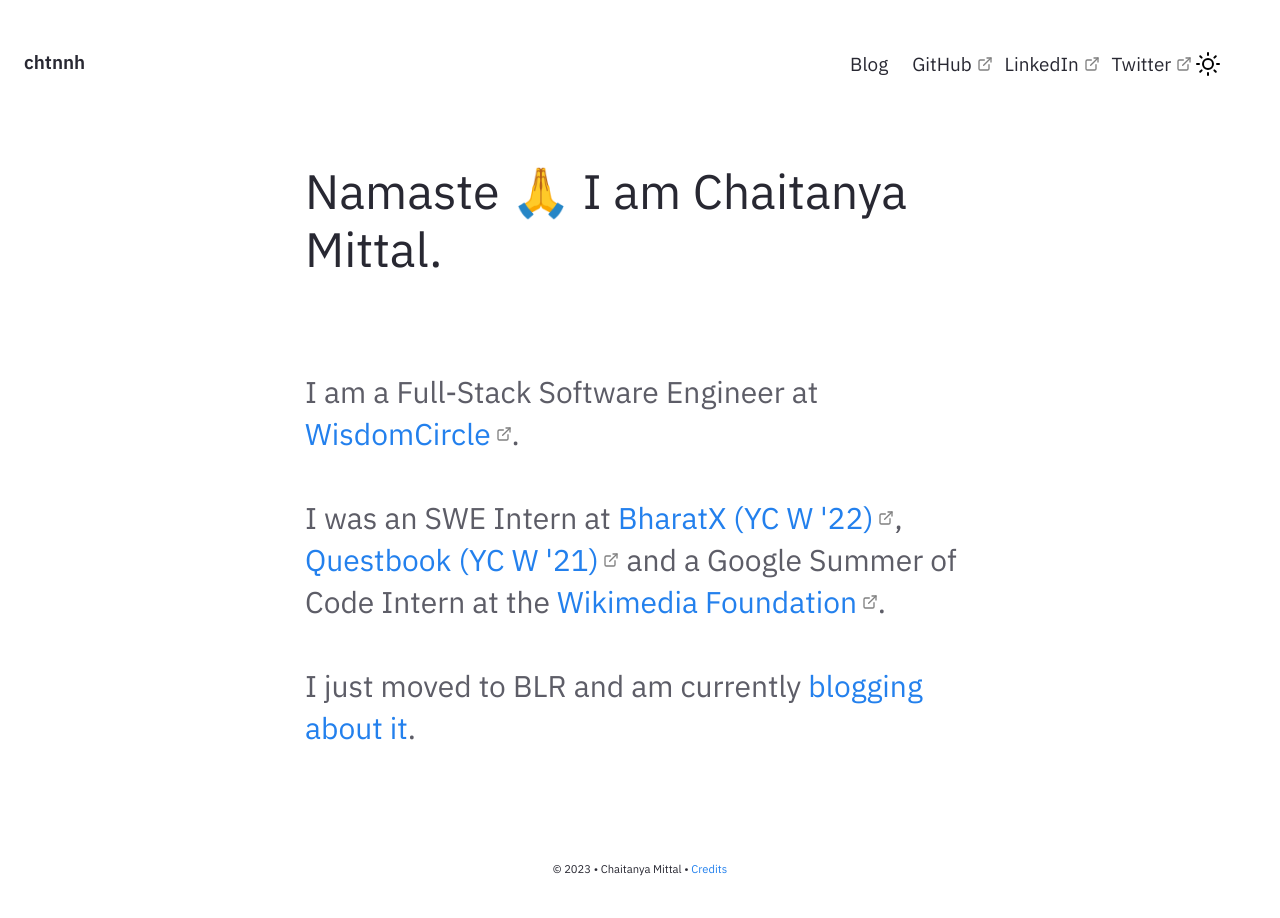
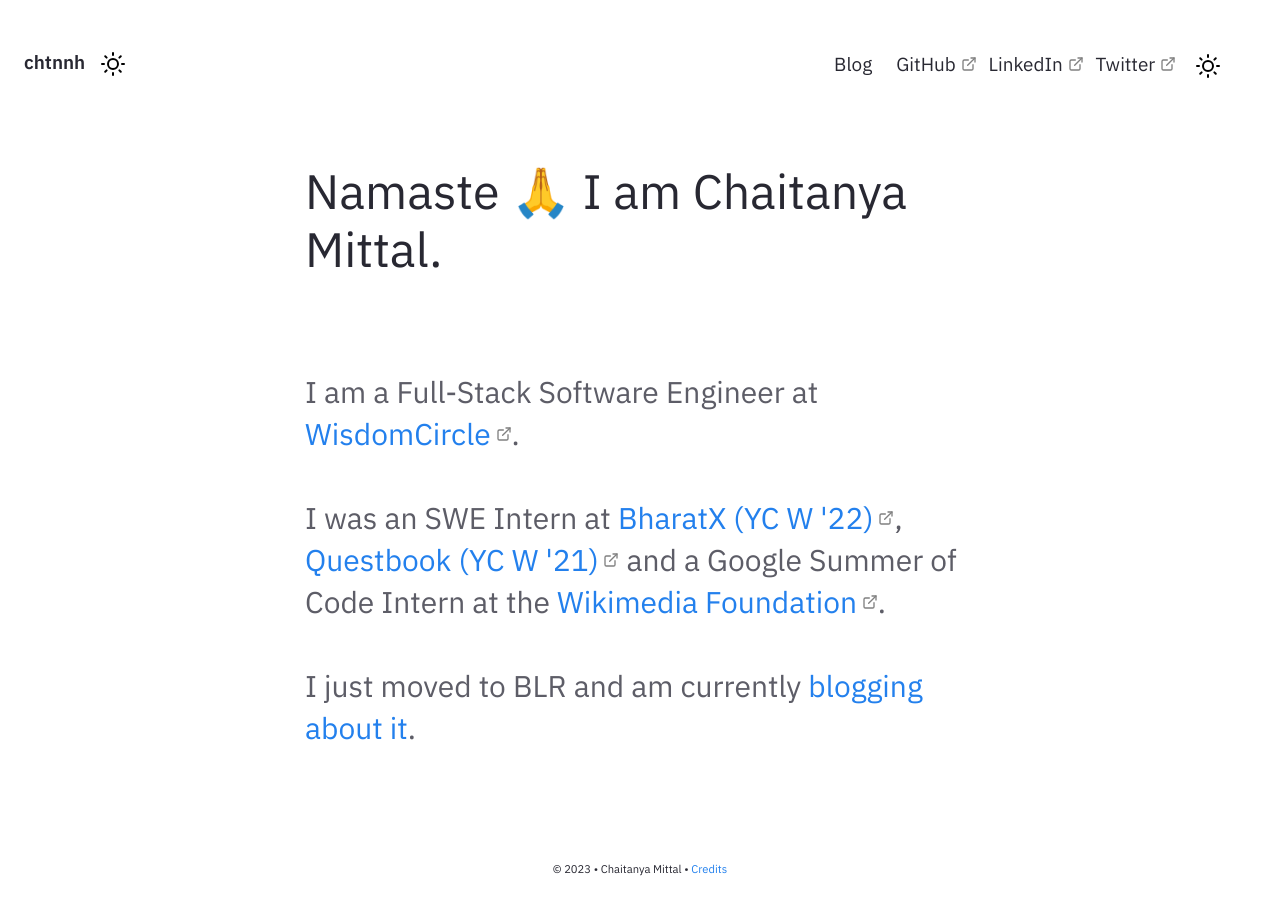
Before and after one commit to chtnnh/old.chtnnh.github.io, a Jekyll site: the page built from pages/index.md, in a window 1280 px wide. Built offline with Jekyll 4.4.1, drawn with Linux system fonts in a browser that asks for light colours; comment, search, counter and statistics services are not loaded.

Commit message:
fix: get theme change to work as expected, fixes #5

```diff
--- a/_includes/Nav.html
+++ b/_includes/Nav.html
@@ -32,10 +32,10 @@
 <nav class="navbar is-transparent" role="navigation" aria-label="main navigation">
     <div class="navbar-brand">
       <a class="navbar-item" style="padding-left: 0;"; href="{{ site.baseurl }}/index.html">
-          <h6> {{site.heading}}</h6></a>
+          <h6>{{site.heading}}</h6></a>
           <script src="{{ site.baseurl }}/assets/js/modeswitcher.js"></script>
           <script src="{{ site.baseurl }}/assets/js/Hamburger.js"></script>
-      <div class="navbar-item navbar-dark-mode__mobile is-hidden-tablet" onclick="modeSwitcher()">
+      <div class="navbar-item navbar-dark-mode__mobile" onclick="modeSwitcher()">
         <div class="buttons">
           <a class="button is-text">
             <span class="icon is-small">
@@ -68,7 +68,6 @@
         <a href="https://twitter.com/chaitannah"  target="_blank" class="navbar-item">
           Twitter
         </a>
-      </div>
         <div class="navbar-end is-hidden-mobile" onclick="modeSwitcher()" >
           <div class="navbar-item">
             <div class="buttons">
@@ -81,4 +80,5 @@
           </div>
         </div>
       </div>
+    </div>
   </nav>
--- a/_layouts/Post.html
+++ b/_layouts/Post.html
@@ -184,5 +184,8 @@
     </section>
     {%- include Footer.html -%}
 </main>
+<script>
+    initTheme();
+</script>
 </body>
 </html>
--- a/assets/css/main.css
+++ b/assets/css/main.css
@@ -2597,6 +2597,7 @@ a.navbar-item,
   .navbar-end {
     justify-content: flex-end;
     padding-right: 1rem;
+    padding-left: 1rem;
     }
   .navbar-dropdown {
     background-color: var(--color-bg-sub);
--- a/assets/js/modeswitcher.js
+++ b/assets/js/modeswitcher.js
@@ -8,10 +8,9 @@ Creative Commons Attribution 4.0 International License
 */
 
 let systemInitiatedDark = window.matchMedia("(prefers-color-scheme: dark)");
-let theme = sessionStorage.getItem('theme');
 
-const iconSun = "{{ site.baseurl }}/assets/img/sun.svg";
-const iconMoon = "{{ site.baseurl }}/assets/img/moon.svg";
+const iconSun = "/assets/img/sun.svg";
+const iconMoon = "/assets/img/moon.svg";
 
 
 function changeIconImgSrc(src) {
@@ -19,53 +18,42 @@ function changeIconImgSrc(src) {
 	document.getElementById("theme-toggle-img--mobile").src = src;
 }
 
-if (systemInitiatedDark.matches) {
+/**
+ * Sets the theme as dark, regardless of browser preferences
+ */
+function setDarkTheme() {
+	document.documentElement.setAttribute('data-theme', 'dark');
+	localStorage.setItem('theme', 'dark');
 	changeIconImgSrc(iconMoon);
-} else {
+}
+
+/**
+ * Sets the theme as light, regardless of browser preferences
+ */
+function setLightTheme() {
+	document.documentElement.setAttribute('data-theme', 'light');
+	localStorage.setItem('theme', 'light');
 	changeIconImgSrc(iconSun);
 }
 
-function prefersColorTest(systemInitiatedDark) {
-  if (systemInitiatedDark.matches) {
-  	document.documentElement.setAttribute('data-theme', 'dark');
-   	changeIconImgSrc(iconMoon);
-   	sessionStorage.setItem('theme', '');
-  } else {
-  	document.documentElement.setAttribute('data-theme', 'light');
-    changeIconImgSrc(iconSun);
-    sessionStorage.setItem('theme', '');
-  }
-}
-systemInitiatedDark.addListener(prefersColorTest);
-
-
 function modeSwitcher() {
-	let theme = sessionStorage.getItem('theme');
+	let theme = localStorage.getItem('theme');
 	if (theme === "dark") {
-		document.documentElement.setAttribute('data-theme', 'light');
-		sessionStorage.setItem('theme', 'light');
-		changeIconImgSrc(iconSun);
-	}	else if (theme === "light") {
-		document.documentElement.setAttribute('data-theme', 'dark');
-		sessionStorage.setItem('theme', 'dark');
-		changeIconImgSrc(iconMoon);
-	} else if (systemInitiatedDark.matches) {
-		document.documentElement.setAttribute('data-theme', 'light');
-		sessionStorage.setItem('theme', 'light');
-		changeIconImgSrc(iconSun);
+		setLightTheme();
 	} else {
-		document.documentElement.setAttribute('data-theme', 'dark');
-		sessionStorage.setItem('theme', 'dark');
-		changeIconImgSrc(iconMoon);
+		setDarkTheme();
 	}
 }
 
-if (theme === "dark") {
-	document.documentElement.setAttribute('data-theme', 'dark');
-	sessionStorage.setItem('theme', 'dark');
-	changeIconImgSrc(iconMoon);
-} else if (theme === "light") {
-	document.documentElement.setAttribute('data-theme', 'light');
-	sessionStorage.setItem('theme', 'light');
-	changeIconImgSrc(iconSun);
+function initTheme() {
+	let theme = localStorage.getItem('theme');
+	if (theme === "dark") {
+		setDarkTheme();
+	}	else if (theme === "light") {
+		setLightTheme();
+	} else if (systemInitiatedDark.matches) {
+		setDarkTheme();
+	} else {
+		setLightTheme();
+	}
 }
```
Lines whose indentation alone changed are shown as unchanged.
